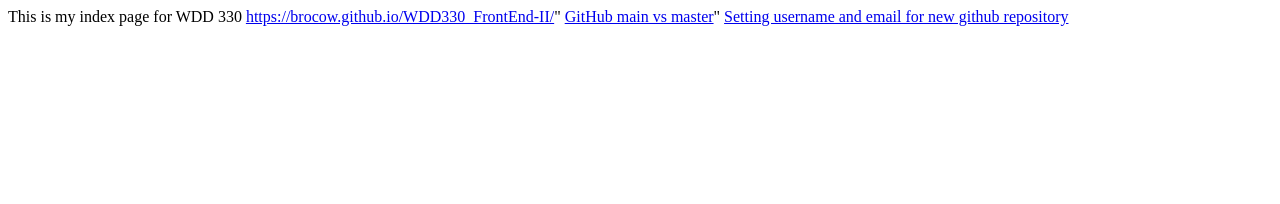
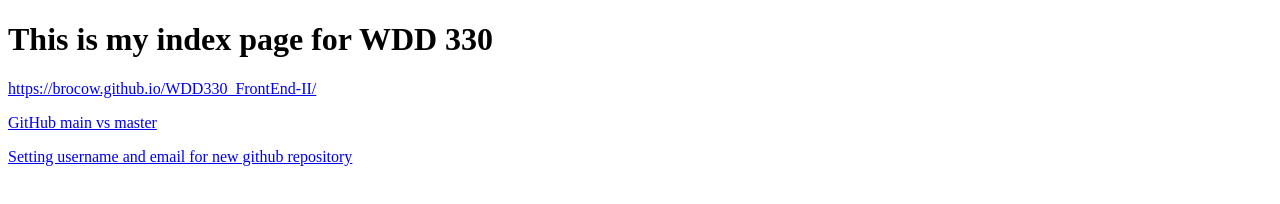
Before and after one commit to BroCow/WDD330_FrontEnd-II, a plain HTML site: page index.html in a window 1280 px wide. Drawn offline with Linux system fonts and the light colour scheme.

Commit message:
index update

```diff
--- a/index.html
+++ b/index.html
@@ -12,14 +12,20 @@
     <body>
         <!-- Notes, exercises, challenges, etc. -->
 
-        This is my index page for WDD 330
-        <a href="https://brocow.github.io/WDD330_FrontEnd-II/">https://brocow.github.io/WDD330_FrontEnd-II/</a>"
+        <h1>This is my index page for WDD 330</h1>
+        <p>
+        <a href="https://brocow.github.io/WDD330_FrontEnd-II/">https://brocow.github.io/WDD330_FrontEnd-II/</a>
+        </p>
 
         <!-- Github main vs master -->
-        <a href="https://stackoverflow.com/questions/64249491/difference-between-main-branch-and-master-branch-in-github#:~:text=There%20is%20no%20actual%20difference,pushes%20your%20current%20commits%20there.">GitHub main vs master</a>"
+        <p>
+        <a href="https://stackoverflow.com/questions/64249491/difference-between-main-branch-and-master-branch-in-github#:~:text=There%20is%20no%20actual%20difference,pushes%20your%20current%20commits%20there.">GitHub main vs master</a>
+        </p>
 
         <!-- Setting username and email for new github repository -->
+        <p>
         <a href="https://stackoverflow.com/questions/29980827/name-and-email-set-in-gits-per-user-configuration-file-however-git-is-still-us/29980873">Setting username and email for new github repository</a>
+        </p>
         <script src="./js/main.js" async defer></script>
     </body>
 </html>
```
